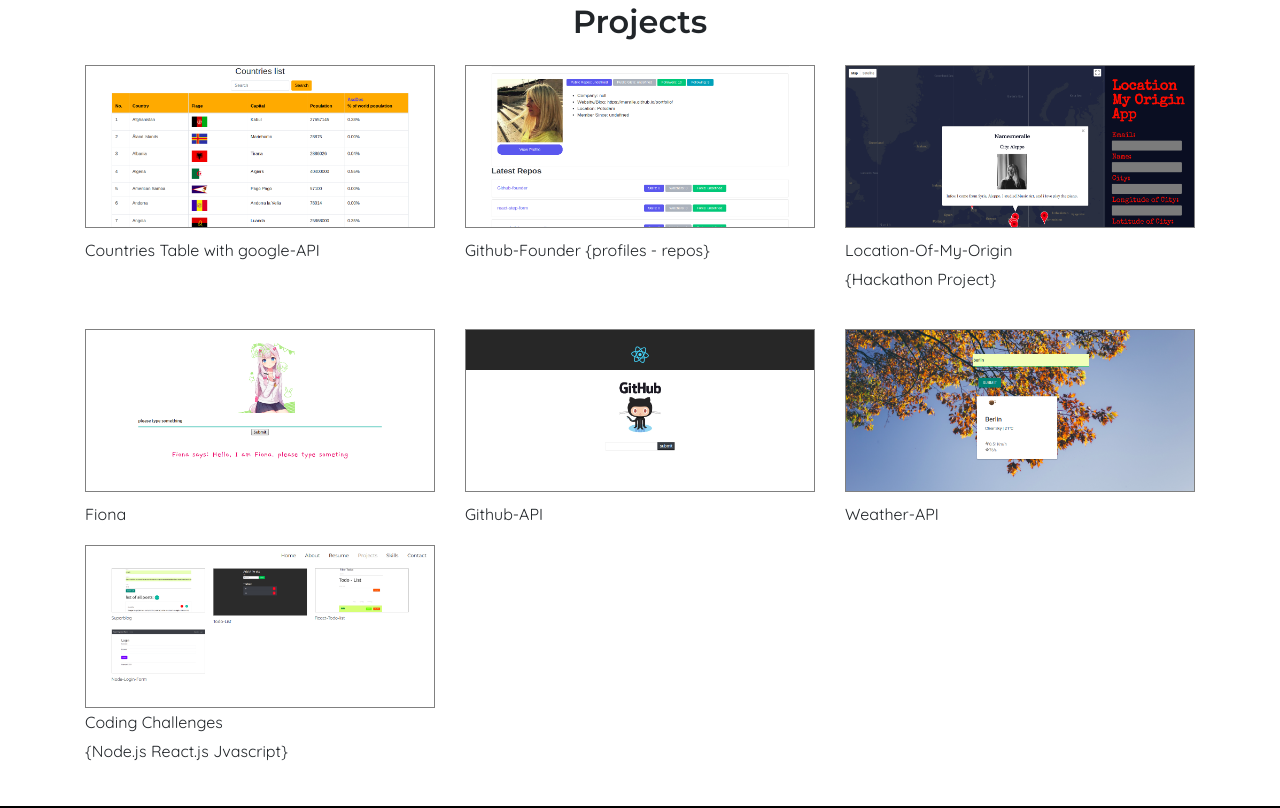
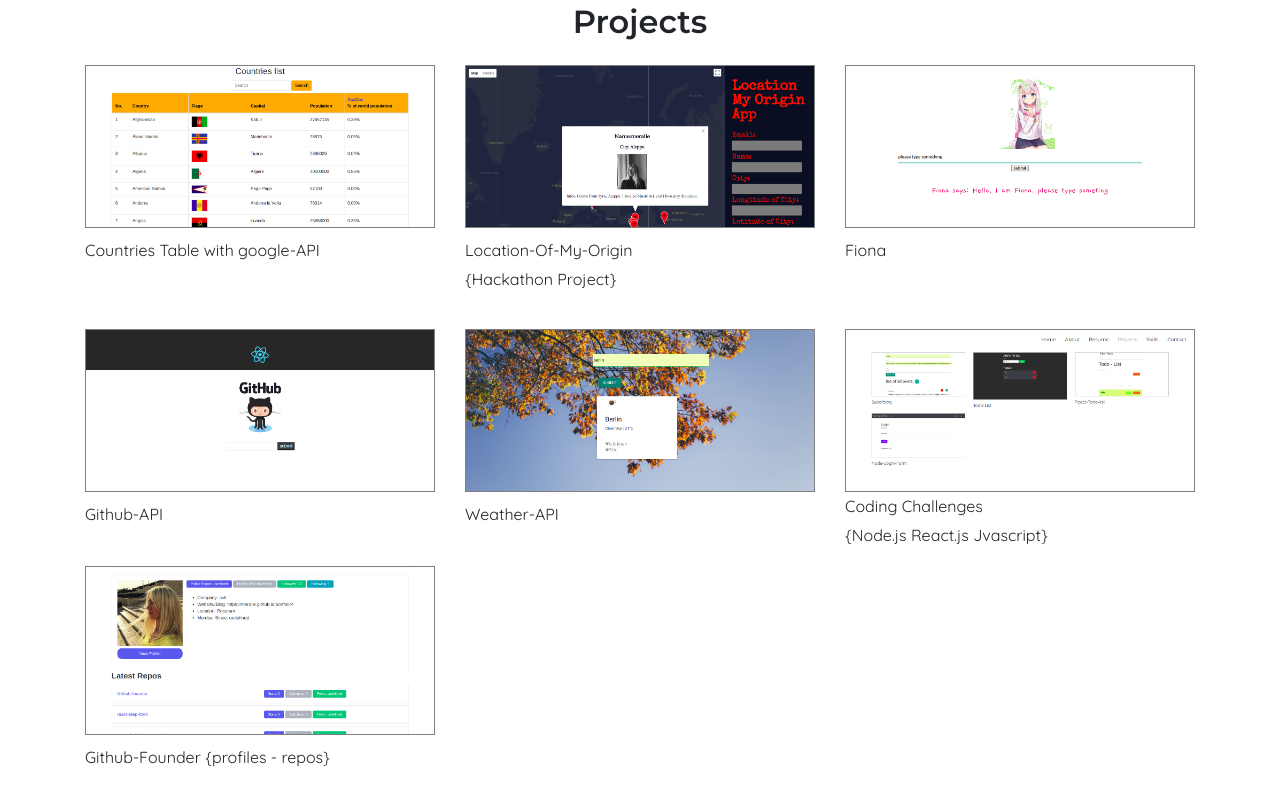
Before and after one commit to Meralle/Portfolio, a website: page index.html in a window 1280 px wide. Shown: the part 832-1640 px from the top of the page. Drawn offline with nearby package versions, Linux system fonts and the light colour scheme.

Commit message:
fixed error

```diff
--- a/index.html
+++ b/index.html
@@ -114,14 +114,6 @@
         </div>
 
         <div class="col-md-4 col-sm-6">
-            <a href="https://meralle.github.io/Github-founder/" target="blank">
-                <img  src=./img/Github-founder.png
-                      class="img-fluid project-item" style="height:163px">
-            </a>
-            <p class="project-title">Github-Founder {profiles - repos}</p>
-        </div>
-
-        <div class="col-md-4 col-sm-6">
             <a href="https://github.com/Meralle/Location-Of-My-Origin" target="blank">
                 <img  src=./img/location.png
                       class="img-fluid project-item">
@@ -161,6 +153,14 @@
                     <p class="captiontext">Coding Challenges</br>
                     {Node.js React.js Jvascript}</p>
             </div>
+        </div>
+
+        <div class="col-md-4 col-sm-6">
+            <a href="https://meralle.github.io/Github-founder/" target="blank">
+                <img  src=./img/Github-founder.png
+                      class="img-fluid project-item">
+            </a>
+            <p class="project-title">Github-Founder {profiles - repos}</p>
         </div>
     </div>
   </div>
```
